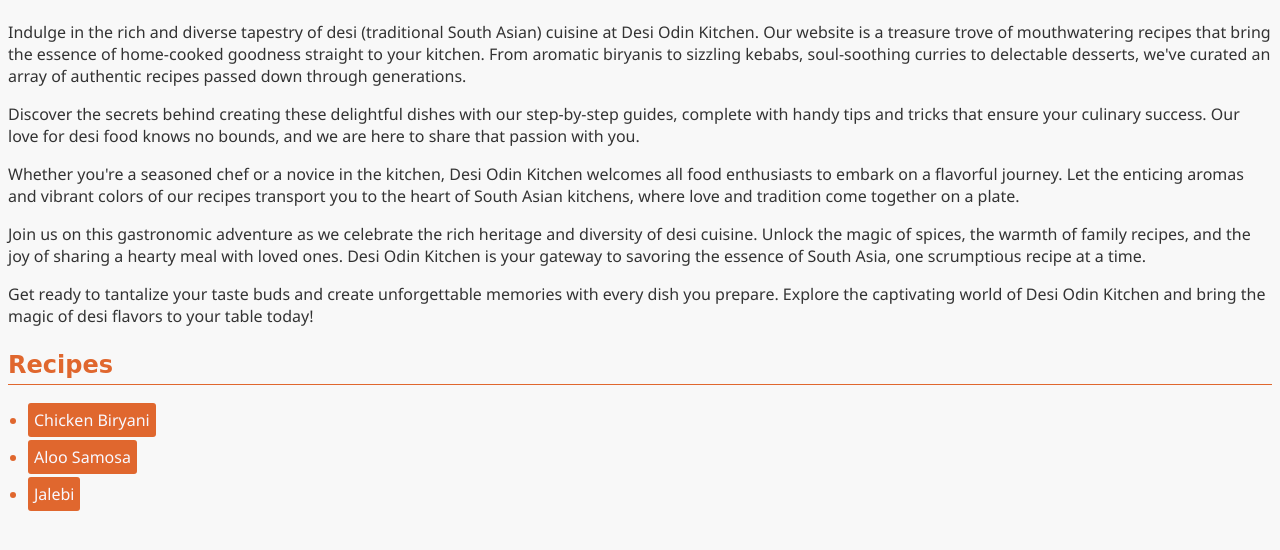
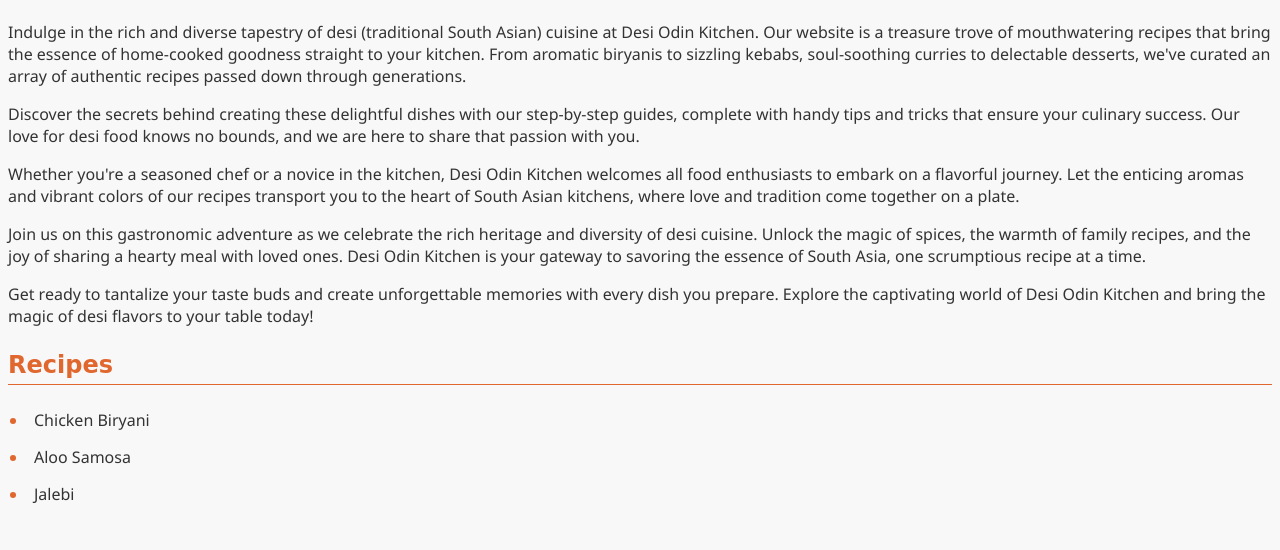
Before and after one commit to ismailsilat7/odin-recipes, a plain HTML site: page index.html in a window 1280 px wide. Shown: the part 120-670 px from the top of the page. Drawn offline with Linux system fonts and the light colour scheme.

Commit message:
change color of recipe link when hover

```diff
--- a/style.css
+++ b/style.css
@@ -25,11 +25,16 @@ h3 {
 }
 
 .recipe-link {
-  background-color: #e0672e;
-  color: ghostwhite;
+  background-color: #f8f8f8;
+  color: #333;
   text-decoration: none;
   border-radius: 3px;
   padding: 6px;
+}
+
+.recipe-link:hover {
+  background-color: #e0672e;
+  color: ghostwhite;
 }
 
 .dots {
```
